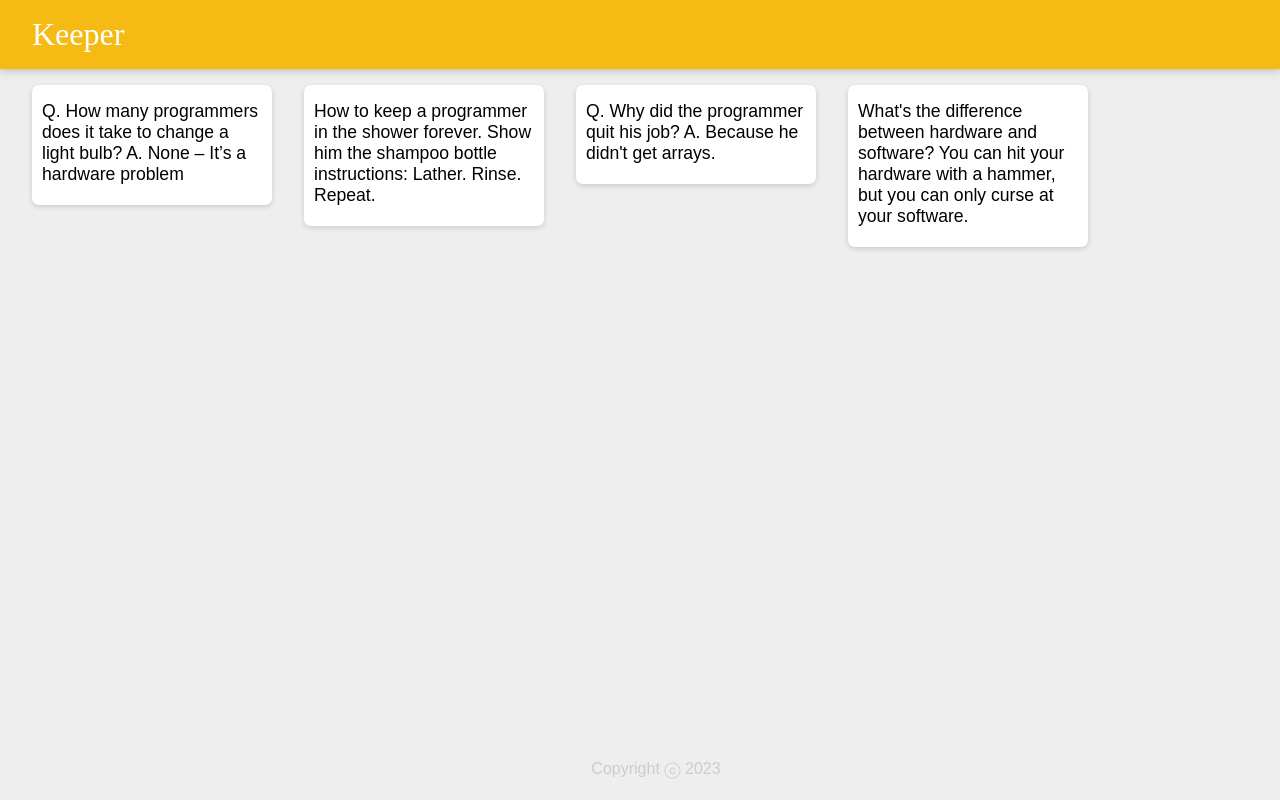
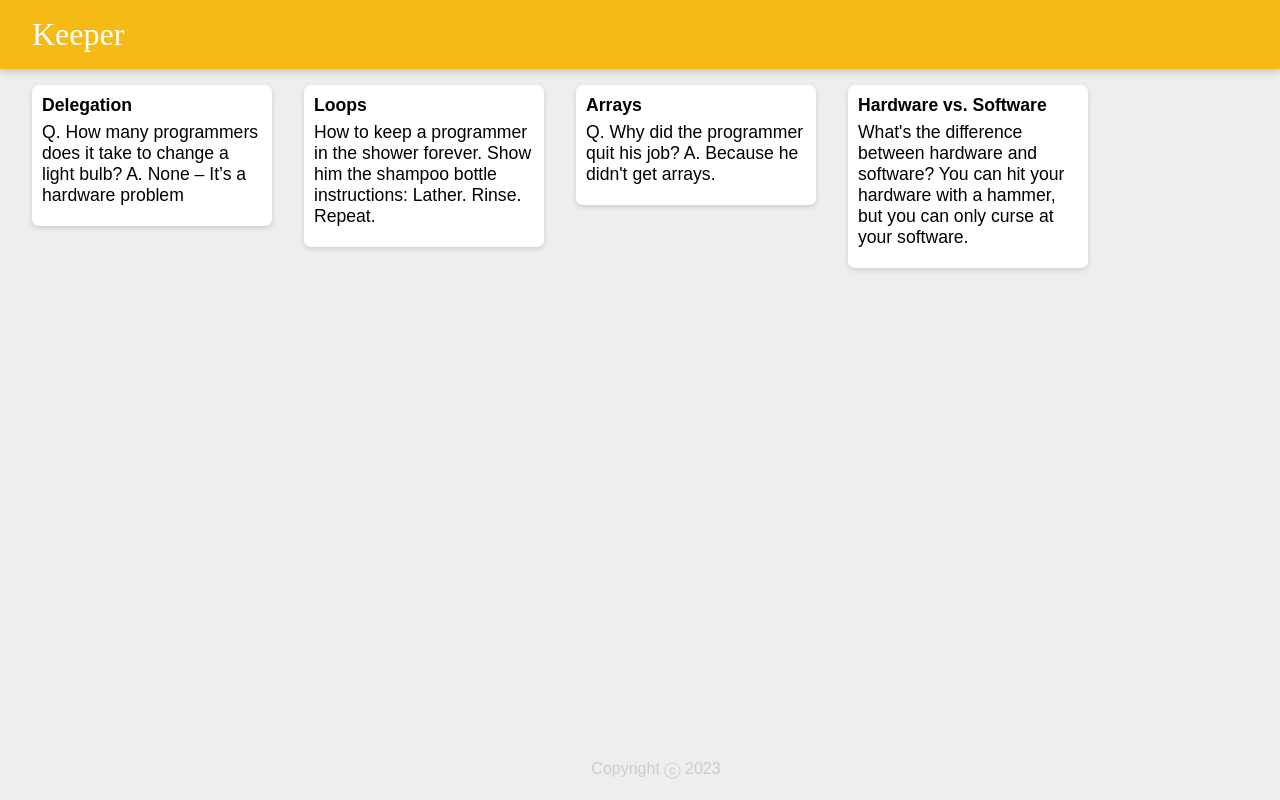
Before and after one commit to Milani1999/Keeper_App, a React (Create React App) app: page / in a window 1280 px wide. Built offline with nearby package versions, Linux system fonts and the light colour scheme.

Commit message:
Title chnaged

```diff
--- a/src/components/App.jsx
+++ b/src/components/App.jsx
@@ -15,7 +15,7 @@ function App() {
 
       {notes.map((noteItem) => <Note
         key={noteItem.key}
-        title={noteItem.tite}
+        title={noteItem.title}
         content={noteItem.content}
       />
       )}
```
